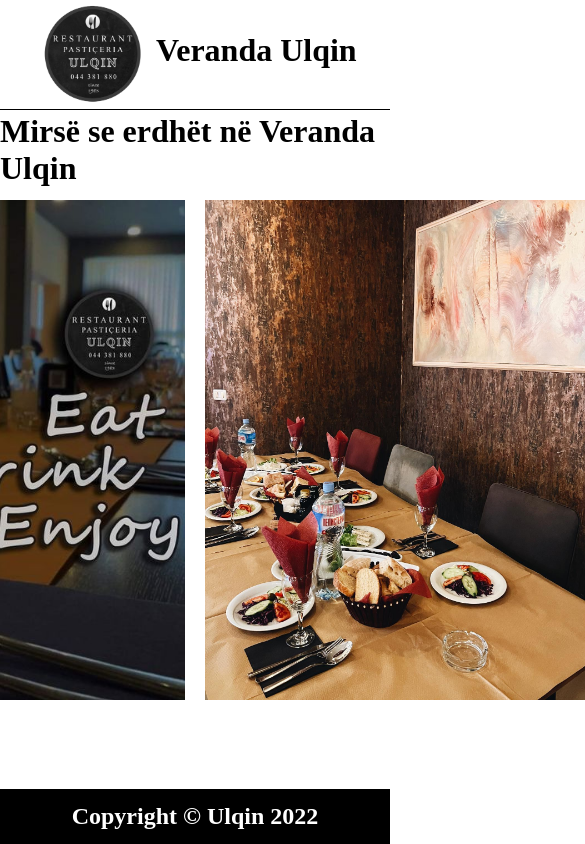
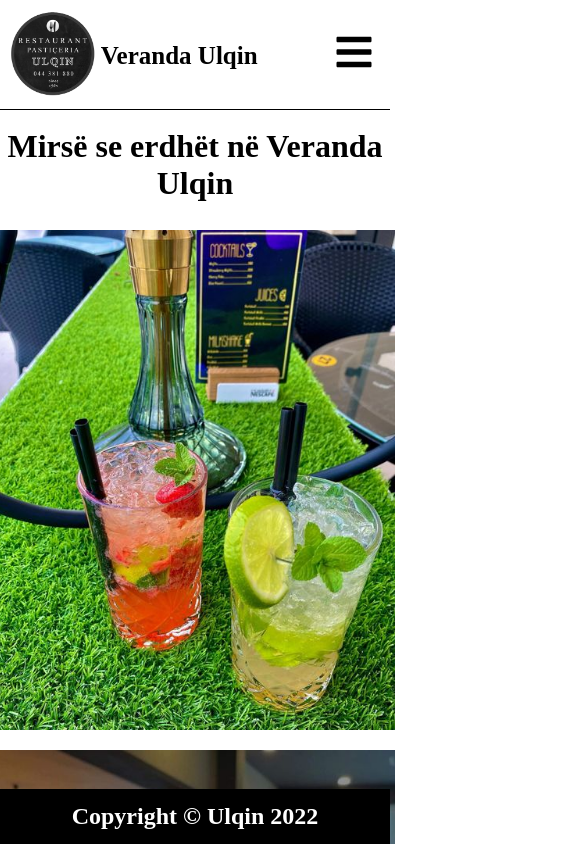
Before and after one commit to ArdonitSaliji/restaurant-react, a React (Create React App) app: page / in a window 390 px wide. Shown: the top 844 px of the page, 585 px wide, since content can reach past the window. Built offline with nearby package versions, Linux system fonts and the light colour scheme.

Commit message:
making it responsible

```diff
--- a/package.json
+++ b/package.json
@@ -10,6 +10,7 @@
     "lodash": "^4.17.21",
     "react": "^18.2.0",
     "react-dom": "^18.2.0",
+    "react-icons": "^4.4.0",
     "web-vitals": "^2.1.4"
   },
   "devDependencies": {
--- a/src/components/Ballina.jsx
+++ b/src/components/Ballina.jsx
@@ -2,7 +2,7 @@ import React from 'react'
 import '../ulqin.css'
 const Ballina = () => {
   return (
-    <div>
+    <div className='center'>
       <h1 className='ballH'>Mirsë se erdhët në Veranda Ulqin</h1>
       <div className='images'>
         <img src={process.env.PUBLIC_URL + '/images/coktel.jpg'} alt='' />
--- a/src/components/Header.jsx
+++ b/src/components/Header.jsx
@@ -1,4 +1,5 @@
 import React from 'react'
+import { FaBars } from 'react-icons/fa'
 const Header = (props) => {
   return (
     <div className='hr'>
@@ -7,7 +8,7 @@ const Header = (props) => {
           <img src={process.env.PUBLIC_URL + '/images/ulqin1.png'} alt='' />
           <h1>Veranda Ulqin</h1>
         </div>
-        <i className='fa-solid fa-bars'></i>
+        <FaBars className='bars' />
         <div className='navItems'>
           <a onClick={props.showBallina}>Ballina</a>
           <a onClick={props.showMenu}>Menu</a>
--- a/src/ulqin.css
+++ b/src/ulqin.css
@@ -3,21 +3,7 @@
   padding: 0;
   box-sizing: border-box;
 }
-.ballH {
-  display: flex;
-  justify-content: center;
-  height: 80px;
-  align-items: center;
-}
-.images {
-  display: flex;
-  justify-content: center;
-}
-.images img {
-  margin: 10px;
-  height: 500px;
-  width: auto;
-}
+
 body {
   height: 100vh;
   background-color: white;
@@ -229,17 +215,67 @@ select {
 select option {
   text-align: center;
 }
-.fa-bars {
+.bars {
   display: none;
-  font-size: 45px;
+  font-size: 40px;
   margin-top: 1%;
   margin-right: 4%;
 }
-@media screen and (max-width: 1020px) {
+.ballH {
+  display: flex;
+  justify-content: center;
+  height: 80px;
+  align-items: center;
+}
+.images {
+  height: auto;
+  flex-wrap: wrap;
+  display: flex;
+  justify-content: center;
+}
+.images img {
+  margin: 10px;
+  height: 500px;
+  width: auto;
+}
+@media screen and (max-width: 1024px) {
   .navItems {
     display: none;
   }
-  .fa-bars {
+  .footer {
+    position: fixed;
+    bottom: 0;
+  }
+  .ulqinImg {
+    margin-left: -25px;
+  }
+  .ulqinImg h1 {
+    margin-top: 10px;
+    font-size: 25px;
+  }
+  .ulqinImg img {
+    height: 200px;
+  }
+  .center {
+    display: flex;
+    justify-content: center;
+    align-items: center;
+    flex-direction: column;
+  }
+  .images {
+    margin: 0;
+    justify-content: center;
+    width: auto;
+    padding-bottom: 80px;
+  }
+  .images img {
+    width: auto;
+  }
+  .ballH {
+    text-align: center;
+    margin: 15px 0;
+  }
+  .bars {
     display: inline-block;
   }
 }
```
Also changed, not shown: src/components/Footer.jsx (deleted, +0 -7 lines), 1 other file (tests, documents, lock files or other folders).
